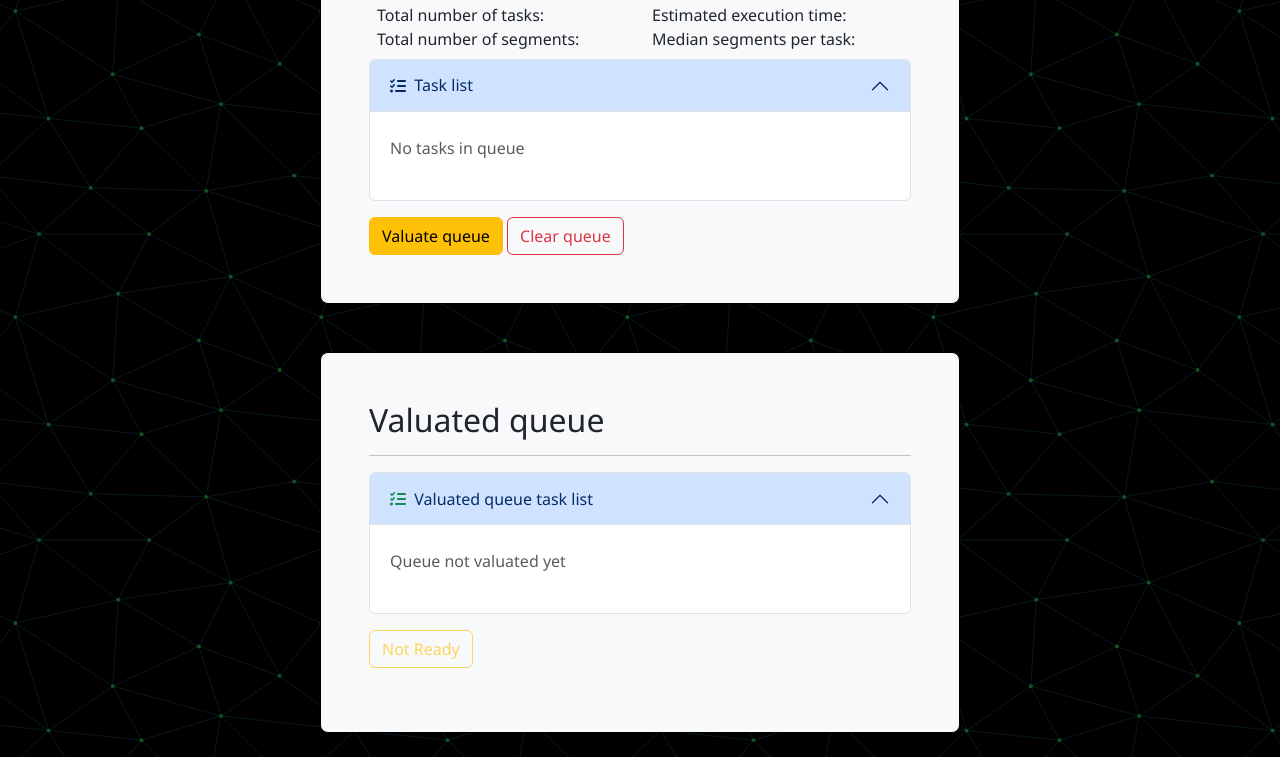
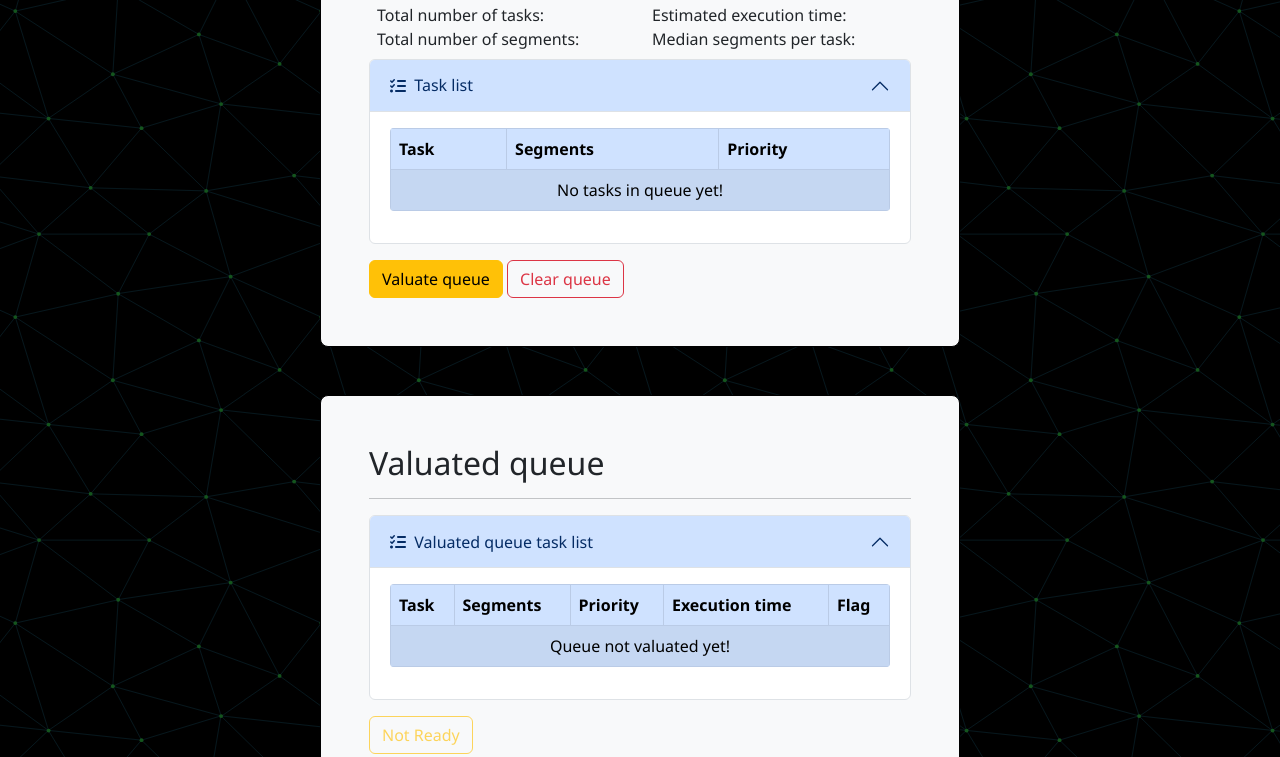
Before and after one commit to muhamedshabani/QueueProcessor, a website with bundled scripts: page index.html in a window 1280 px wide. Shown: the part 830-1587 px from the top of the page. Built offline with nearby package versions, Linux system fonts and the light colour scheme.

Commit message:
Checkpoint 12 Nov 2024 (fix NaN task segments exception)

```diff
--- a/base/main.js
+++ b/base/main.js
@@ -33,7 +33,7 @@ pushToQueueButton.addEventListener("click", (event) => {
   let task = new Task();
   task.id = guid;
   task.displayName = taskDisplayName.value;
-  task.segments = +taskSegments.value > 0 ? +taskSegments.valuate : 1;
+  task.segments = +taskSegments.value > 0 ? +taskSegments.value : 1;
   task.priority = taskPriority.value;
   tasks.push(task);
 
@@ -42,7 +42,7 @@ pushToQueueButton.addEventListener("click", (event) => {
   )
     ? ""
     : queueOverviewTasks.innerHTML;
-  queueOverviewTasks.innerHTML += taskElement(task);
+  queueOverviewTasks.innerHTML += taskElement(task, false);
   clearValues(taskDisplayName, taskSegments);
   refreshQueueInfo(tasks, segmentTime ?? 1);
 });
@@ -92,7 +92,7 @@ const addBulkTasksElement = async (tasks) => {
 
   queueValuatedTasks.innerHTML = "";
   for (const task of tasks) {
-    queueValuatedTasks.innerHTML += taskElement(task);
+    queueValuatedTasks.innerHTML += taskElement(task, true);
     if (tasks.indexOf(task) !== tasks.length - 1) {
       await new Promise((resolve) => setTimeout(resolve, 100 * task.segments));
     }
--- a/index.html
+++ b/index.html
@@ -179,12 +179,20 @@
             >
               <div class="accordion-body">
                 <table
-                  class="table table-hover table-bordered table-light"
-                  id="queueOverviewTasks"
+                  class="table table-hover table-bordered table-striped table-primary rounded-1 overflow-hidden"
                 >
-                  <caption>
-                    No tasks in queue
-                  </caption>
+                  <thead>
+                    <th>Task</th>
+                    <th>Segments</th>
+                    <th>Priority</th>
+                  </thead>
+                  <tbody id="queueOverviewTasks">
+                    <tr>
+                      <td class="text-center" colspan="3">
+                        No tasks in queue yet!
+                      </td>
+                    </tr>
+                  </tbody>
                 </table>
               </div>
             </div>
@@ -215,8 +223,8 @@
               aria-expanded="true"
               aria-controls="collapseTwo"
             >
-              <i class="fa-solid fa-list-check text-success"></i> &nbsp;
-              Valuated queue task list
+              <i class="fa-solid fa-list-check"></i> &nbsp; Valuated queue task
+              list
             </button>
           </h2>
           <div
@@ -226,12 +234,22 @@
           >
             <div id="valuatedQueueTasks" class="accordion-body">
               <table
-                class="table table-hover table-bordered table-light"
-                id="queueValuatedTasks"
+                class="table table-hover table-bordered table-striped table-primary rounded-1 overflow-hidden"
               >
-                <caption>
-                  Queue not valuated yet
-                </caption>
+                <thead>
+                  <th>Task</th>
+                  <th>Segments</th>
+                  <th>Priority</th>
+                  <th>Execution time</th>
+                  <th>Flag</th>
+                </thead>
+                <tbody id="queueValuatedTasks">
+                  <tr>
+                    <td class="text-center" colspan="5">
+                      Queue not valuated yet!
+                    </td>
+                  </tr>
+                </tbody>
               </table>
             </div>
           </div>
--- a/utils/taskElement.js
+++ b/utils/taskElement.js
@@ -1,10 +1,13 @@
-export function taskElement(task) {
+export function taskElement(task, displayAll) {
   const { displayName, segments, priority } = task;
   const taskElement = `
     <tr>
        <td>Task: ${displayName}</td>
        <td>Segments: ${segments}</td>
        <td>Priority: ${priority}</td>
+       ${
+         displayAll ? `<td>Flag: ${task.flag}</td><td>Delay: ${task.delay}` : ""
+       }
     </tr>`;
   return taskElement;
 }
```
